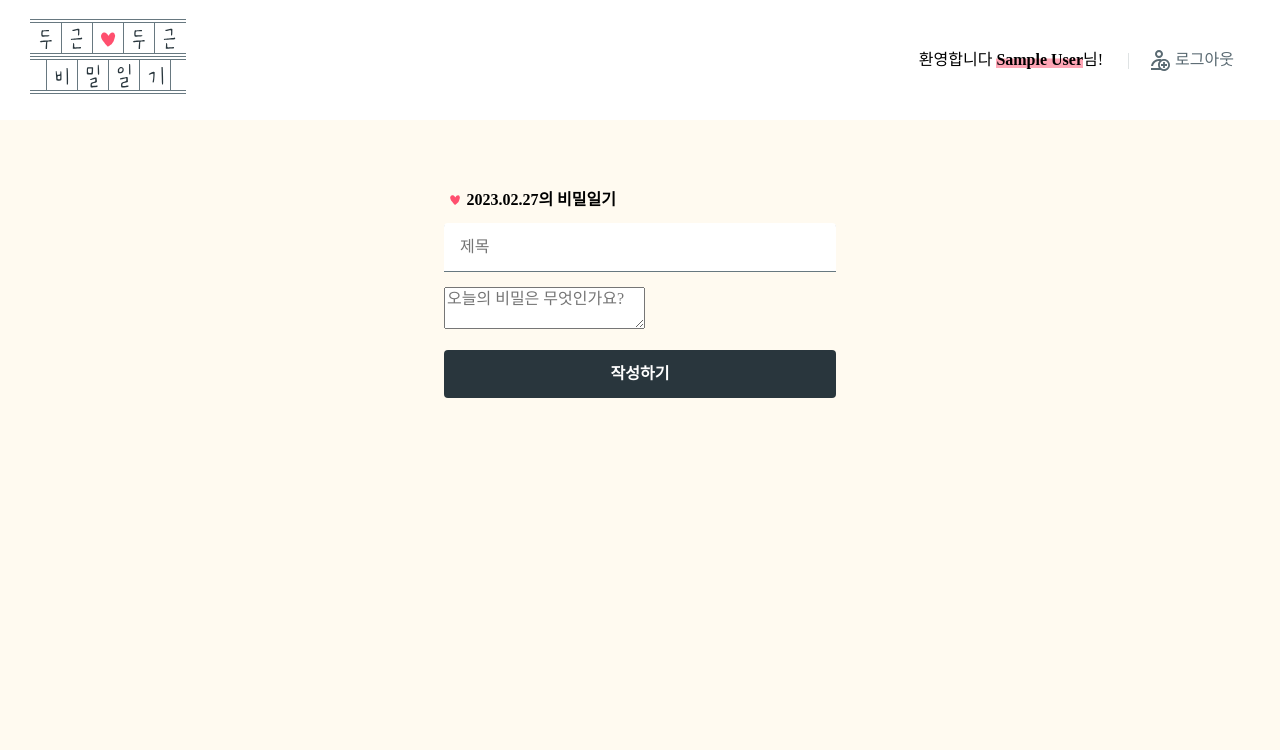
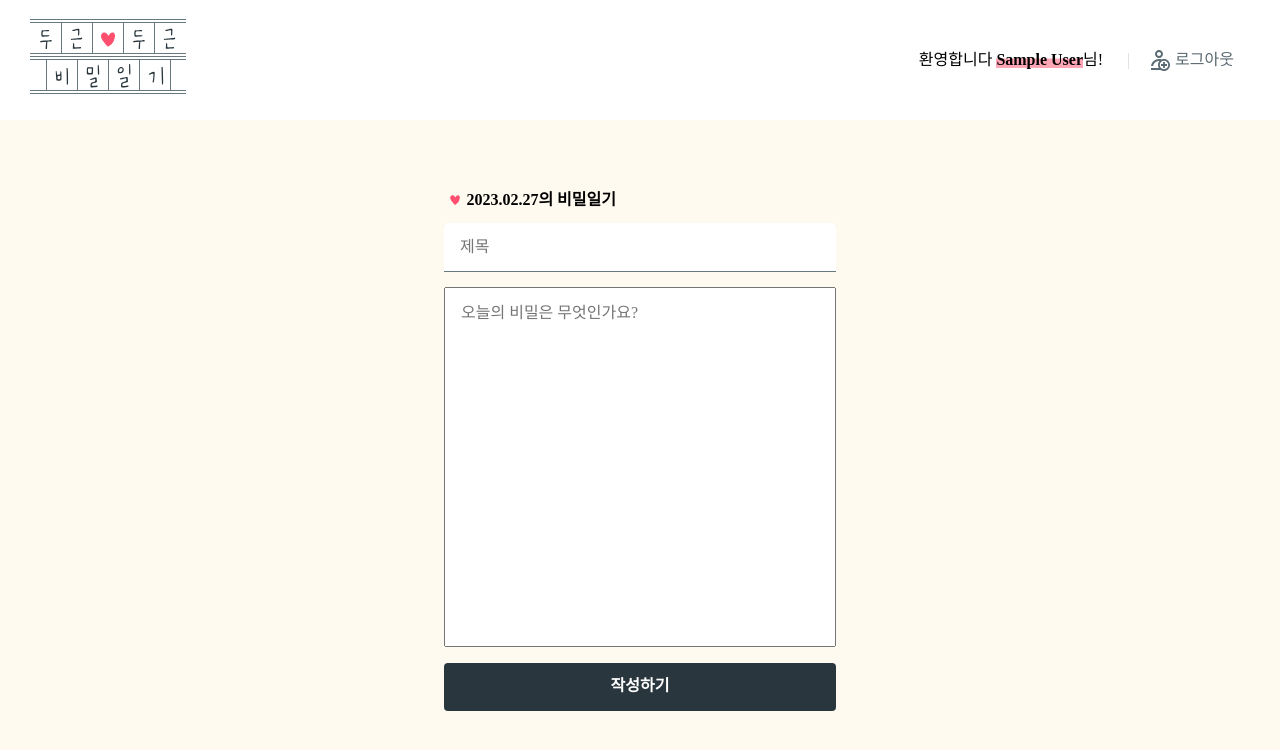
Before and after one commit to Yeon-seong/firebase-diary, a React (Create React App) app: page / in a window 1280 px wide. Shown: the top 750 px of the page. Built offline with nearby package versions, Linux system fonts and the light colour scheme; no server answers; sample sign-in values are in the browser's storage.

Commit message:
:white_check_mark: 일기 제목과 내용 작성 시 입력한 값이 잘 들어가는지 확인 성공

```diff
--- a/src/pages/home/DiaryForm.jsx
+++ b/src/pages/home/DiaryForm.jsx
@@ -1,23 +1,33 @@
-import React from 'react';
+import React, { useState } from 'react';
 import styles from './Home.module.css';
 
+export default function DiaryForm() {
 
-export default function DiaryForm() {
-  return (
-    <form>
-      <label className="a11y-hidden" htmlFor="diary-title">
-        일기 제목
-      </label>
-      <input className="input-style" id="diary-title" type="text" placeholder="제목" required />
+const [title, setTitle] = useState('');
+const [secret, setSecret] = useState('');
 
-      <label className="a11y-hidden" htmlFor="diary-content">
-        일기 내용
-      </label>
-      <textarea className="diary-textarea" id="diary-content" placeholder="오늘의 비밀은 무엇인가요?"></textarea>
 
-      <button className="black-btn" type="submit">
-        작성하기
-      </button>
-    </form>
-  )
+const handleData = (event) => {
+  if (event.target.type === 'text') {
+    setTitle(event.target.value);
+  } else {
+    setSecret(event.target.value);
+  }
 }
+
+const handleSubmit = (event) => {
+  event.preventDefault();
+  console.log(title, secret);
+}
+
+return (
+  <form onSubmit={handleSubmit}>
+    <label className="a11y-hidden" for="diary-title">일기 제목</label>
+    <input className="input-style" id="diary-title" type="text" placeholder="제목" required onChange={handleData} value={title} />
+
+    <label className="a11y-hidden" for="diary-content">일기 내용</label>
+    <textarea className={styles["diary-textarea"]} id="diary-content" placeholder="오늘의 비밀은 무엇인가요?" onChange={handleData} value={secret}></textarea>
+    <button className="black-btn" type="submit">작성하기</button>
+  </form>
+)
+}
```
